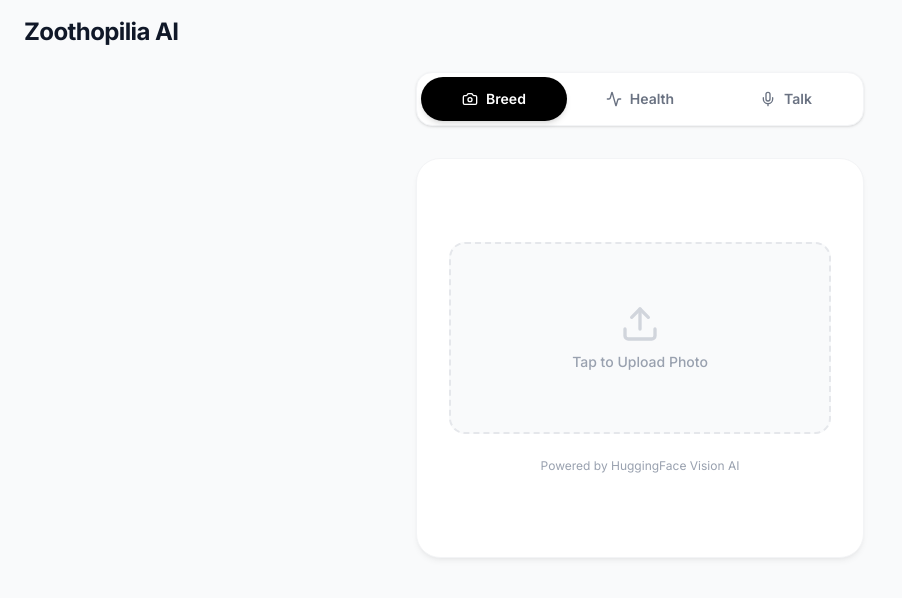
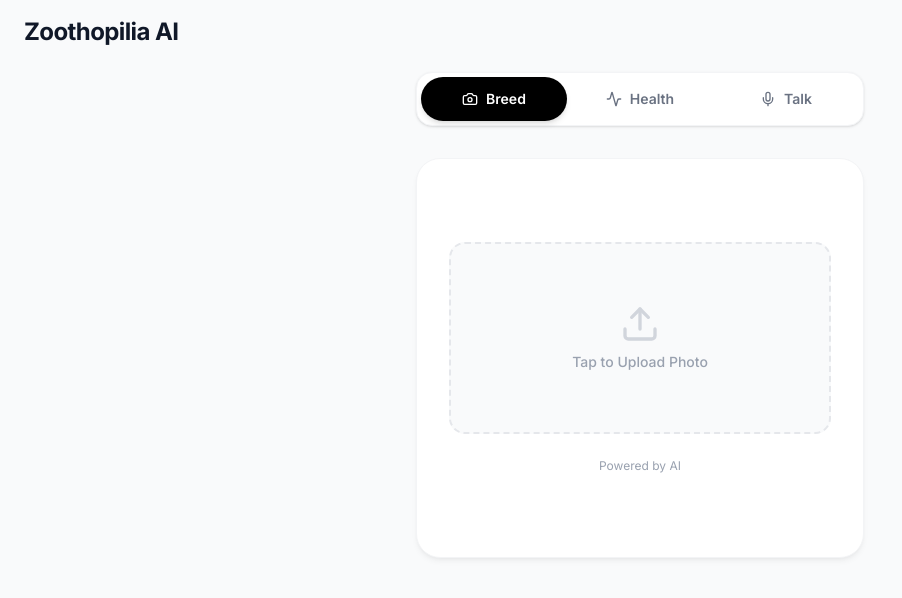
Before and after one commit to labonysur-cloud/Tingo-Bingo, a Next.js app: page /ai in a window 1280 px wide. Shown: the top 598 px of the page, without its empty margins (0-902 px from the left). Built offline with nearby package versions, Linux system fonts and the light colour scheme; no server answers; the database is empty.

Commit message:
style: remove AI provider name from UI

```diff
--- a/src/components/ai/ZoothopiliaView.tsx
+++ b/src/components/ai/ZoothopiliaView.tsx
@@ -183,7 +183,7 @@
                             accept="image/*"
                             onChange={handleImageUpload}
                         />
-                        <p className="text-xs text-gray-400 text-center mt-2">Powered by HuggingFace Vision AI</p>
+                        <p className="text-xs text-gray-400 text-center mt-2">Powered by AI</p>
                     </div>
                 )}
 
```
